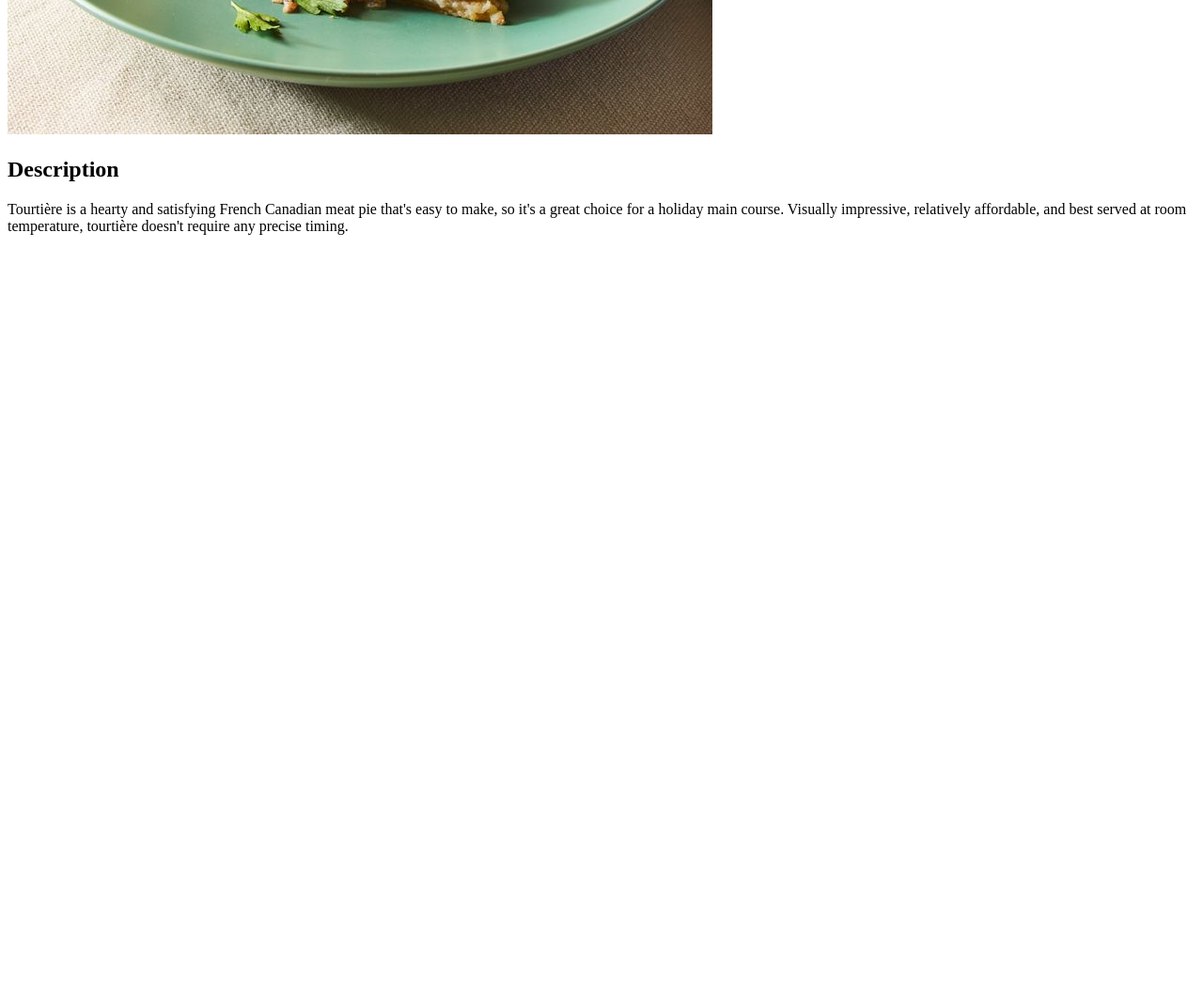
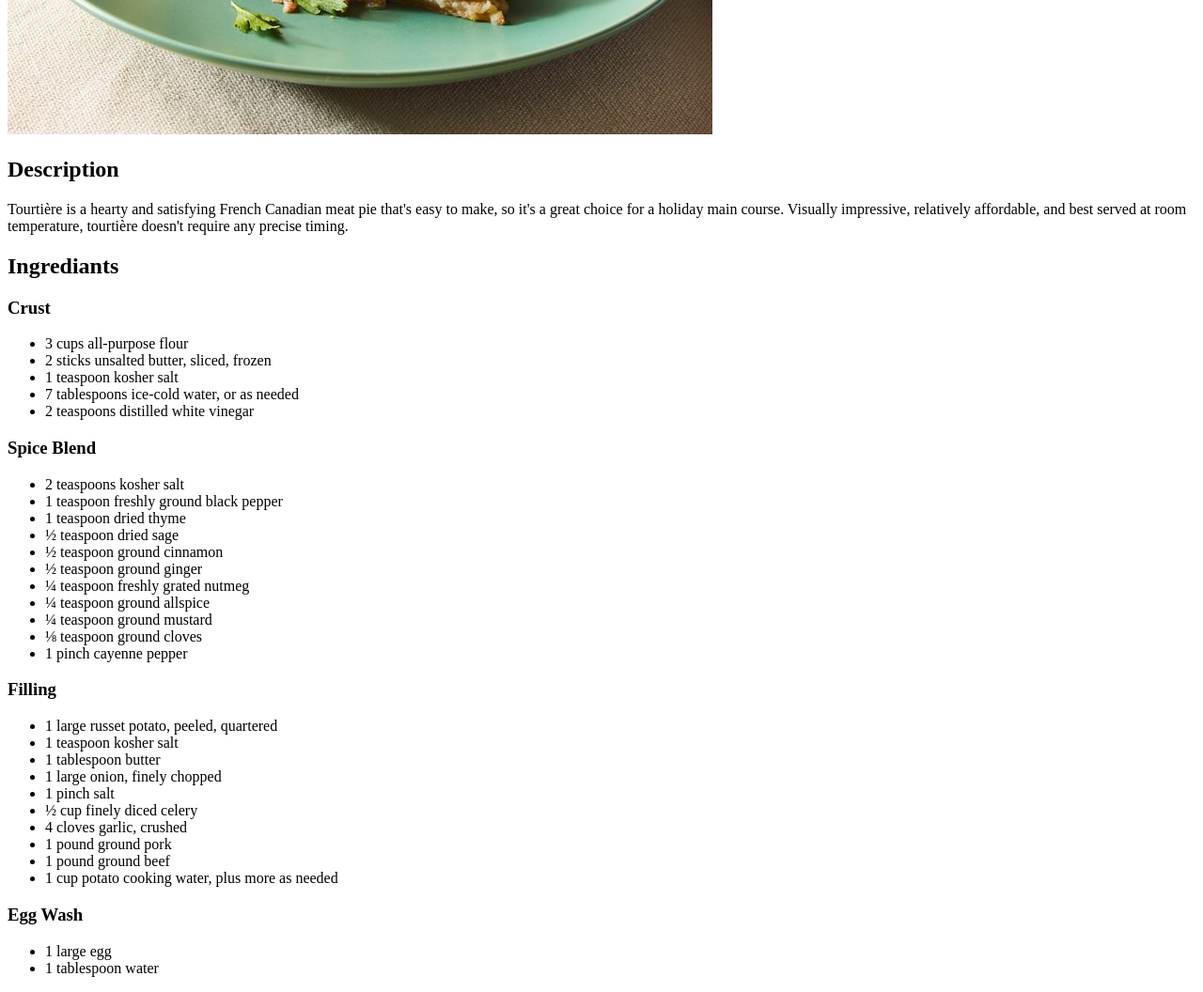
Before and after one commit to LontraSoft/odin-recipes, a plain HTML site: page recipes/tourtière.html in a window 1280 px wide. Shown: the part 500-1556 px from the top of the page at 94% size. Before the commit the page ends 800 px from the top, so only its background shows below. Drawn offline with Linux system fonts and the light colour scheme.

Commit message:
Add ingredients section to tourtière recipe page

```diff
--- a/recipes/tourtière.html
+++ b/recipes/tourtière.html
@@ -17,6 +17,48 @@
       best served at room temperature, tourtière doesn't require any precise
       timing.
     </p>
+
+    <h2>Ingrediants</h2>
+    <h3>Crust</h3>
+    <ul>
+      <li>3 cups all-purpose flour</li>
+      <li>2 sticks unsalted butter, sliced, frozen</li>
+      <li>1 teaspoon kosher salt</li>
+      <li>7 tablespoons ice-cold water, or as needed</li>
+      <li>2 teaspoons distilled white vinegar</li>
+    </ul>
+    <h3>Spice Blend</h3>
+    <ul>
+      <li>2 teaspoons kosher salt</li>
+      <li>1 teaspoon freshly ground black pepper</li>
+      <li>1 teaspoon dried thyme</li>
+      <li>½ teaspoon dried sage</li>
+      <li>½ teaspoon ground cinnamon</li>
+      <li>½ teaspoon ground ginger</li>
+      <li>¼ teaspoon freshly grated nutmeg</li>
+      <li>¼ teaspoon ground allspice</li>
+      <li>¼ teaspoon ground mustard</li>
+      <li>⅛ teaspoon ground cloves</li>
+      <li>1 pinch cayenne pepper</li>
+    </ul>
+    <h3>Filling</h3>
+    <ul>
+      <li>1 large russet potato, peeled, quartered</li>
+      <li>1 teaspoon kosher salt</li>
+      <li>1 tablespoon butter</li>
+      <li>1 large onion, finely chopped</li>
+      <li>1 pinch salt</li>
+      <li>½ cup finely diced celery</li>
+      <li>4 cloves garlic, crushed</li>
+      <li>1 pound ground pork</li>
+      <li>1 pound ground beef</li>
+      <li>1 cup potato cooking water, plus more as needed</li>
+    </ul>
+    <h3>Egg Wash</h3>
+    <ul>
+      <li>1 large egg</li>
+      <li>1 tablespoon water</li>
+    </ul>
   </body>
 
 </html>
```
